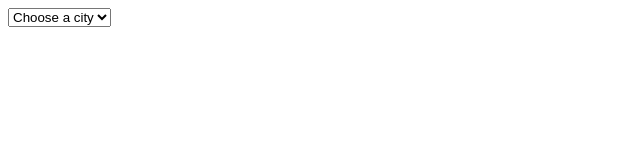
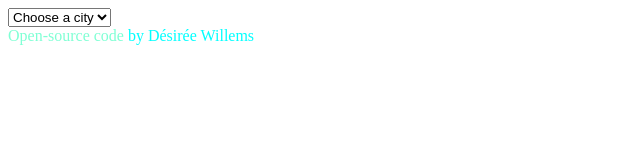
Before and after one commit to DaisySSLMLK/Worldclock-app, a plain HTML site: page index.html in a window 1280 px wide. Shown: the whole page, without its empty margins (0-640 px from the left). Drawn offline with nearby package versions, Linux system fonts and the light colour scheme.

Commit message:
Added footer

```diff
--- a/index.html
+++ b/index.html
@@ -11,6 +11,7 @@
   </head>
   <body>
     <div>
+      <div>
         <select name="country" id="country">
           <option value="">Choose a city</option>
           <option value="Europe/Paris">Paris</option>
@@ -18,6 +19,13 @@
           <option value="Asia/Tokyo">Tokyo</option>
         </select>
       </div>
+      <footer>
+        <a href="https://github.com/DaisySSLMLK/Weather-app.git"
+          >Open-source code</a
+        >
+        by Désirée Willems
+      </footer>
+    </div>
     <script src="src/index.js"></script>
   </body>
 </html>
--- a/src/style.css
+++ b/src/style.css
@@ -0,0 +1,7 @@
+footer {
+  color: aqua;
+}
+a {
+  color: aquamarine;
+  text-decoration: none;
+}
```
Lines whose indentation alone changed are shown as unchanged.
